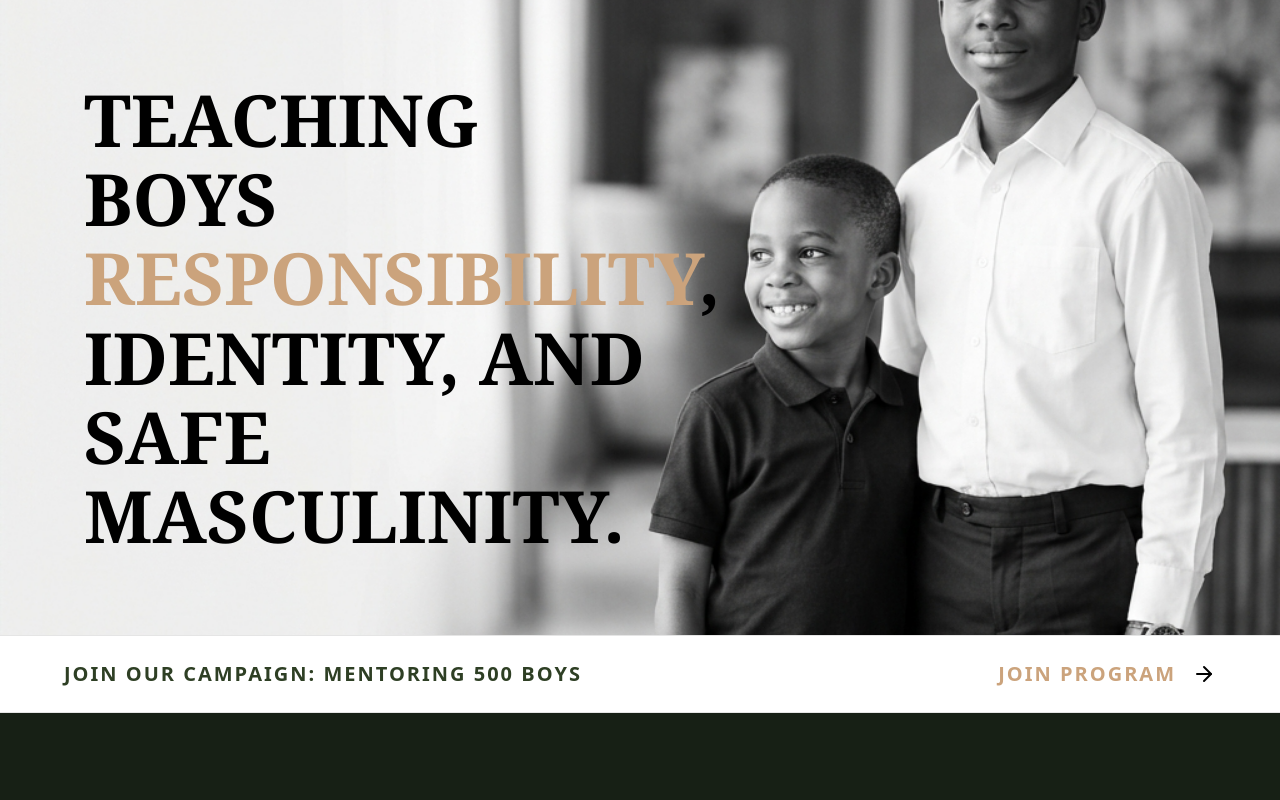
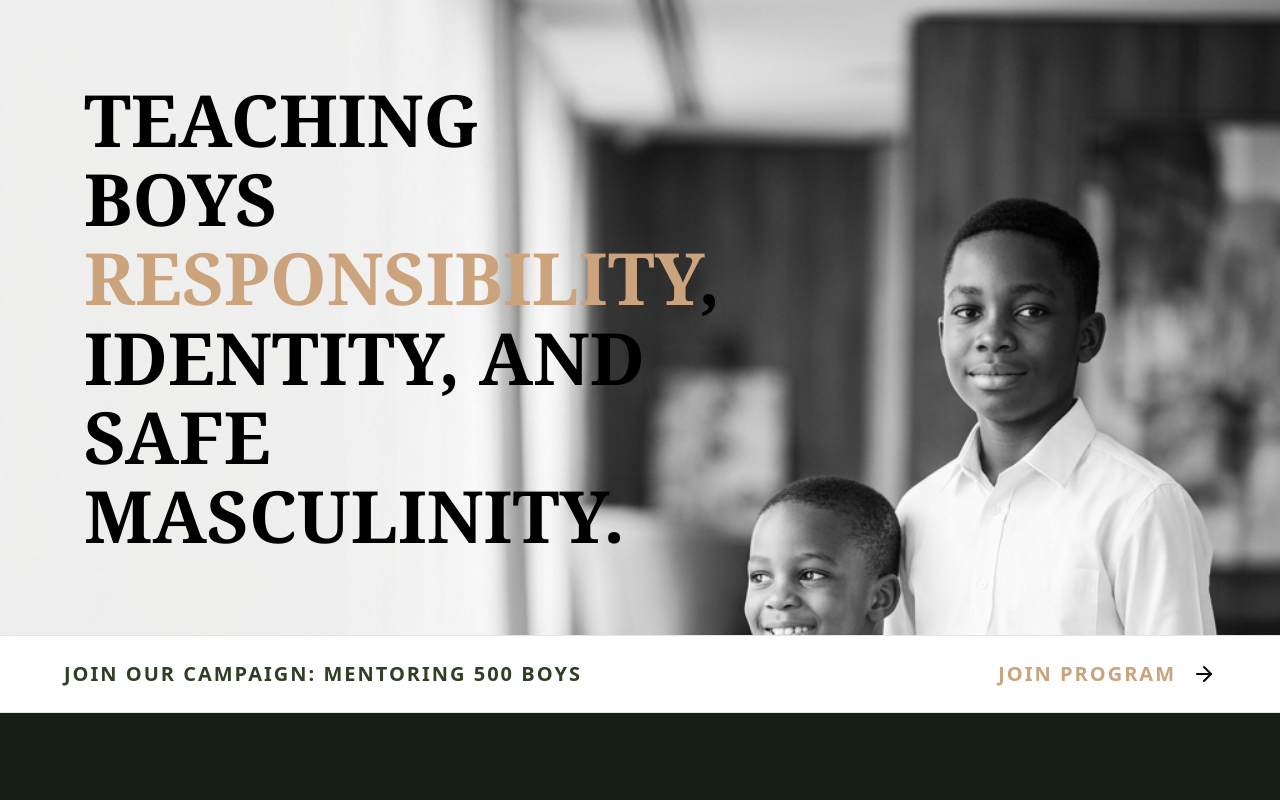
Before and after one commit to conditassociatesltd-gif/purposeful-builder, a Next.js app in the folder purposeful-builder/: page /mentorship in a window 1280 px wide. Shown: the top 800 px of the page. Built offline with nearby package versions, Linux system fonts and the light colour scheme.

Commit message:
Fix hero image crop: anchor to top-right so boys heads are fully visible

```diff
--- a/purposeful-builder/app/mentorship/page.tsx
+++ b/purposeful-builder/app/mentorship/page.tsx
@@ -12,7 +12,8 @@ export default function MentorshipPage() {
         <Image
           src="/images/mentorship_hero_banner.png"
           fill
-          className="object-cover object-right"
+          className="object-cover"
+          style={{ objectPosition: "right top" }}
           alt="Two Nigerian boys — future leaders"
           priority
         />
```
